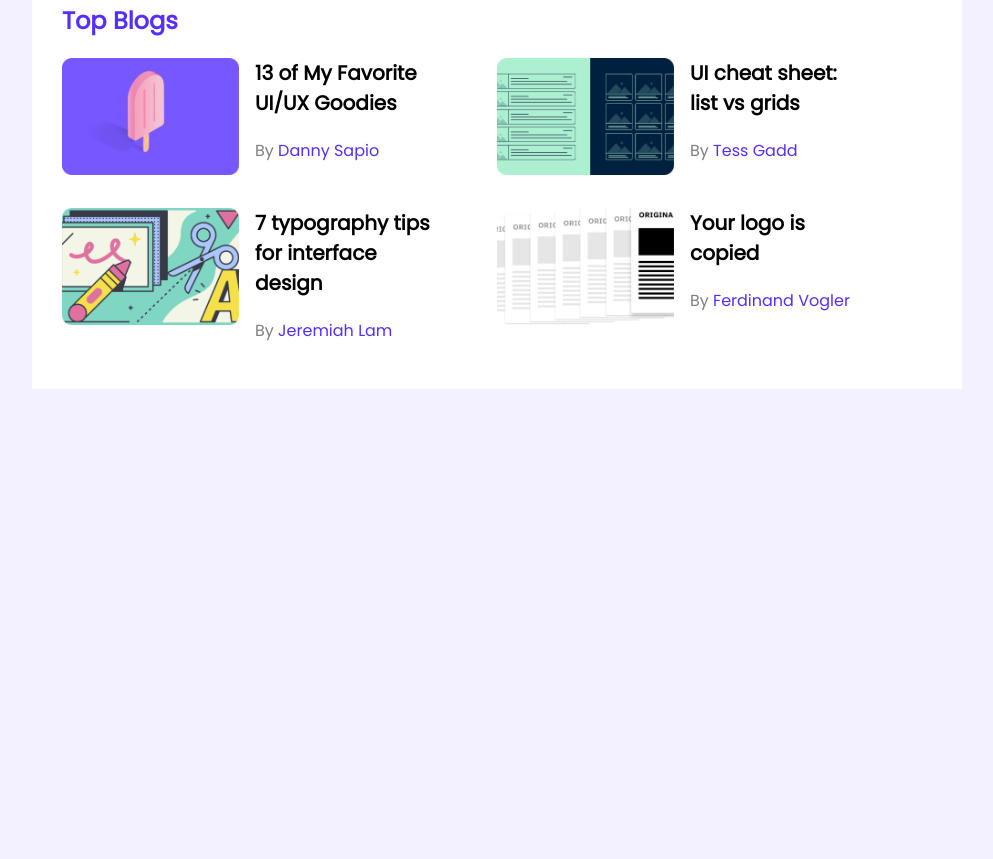
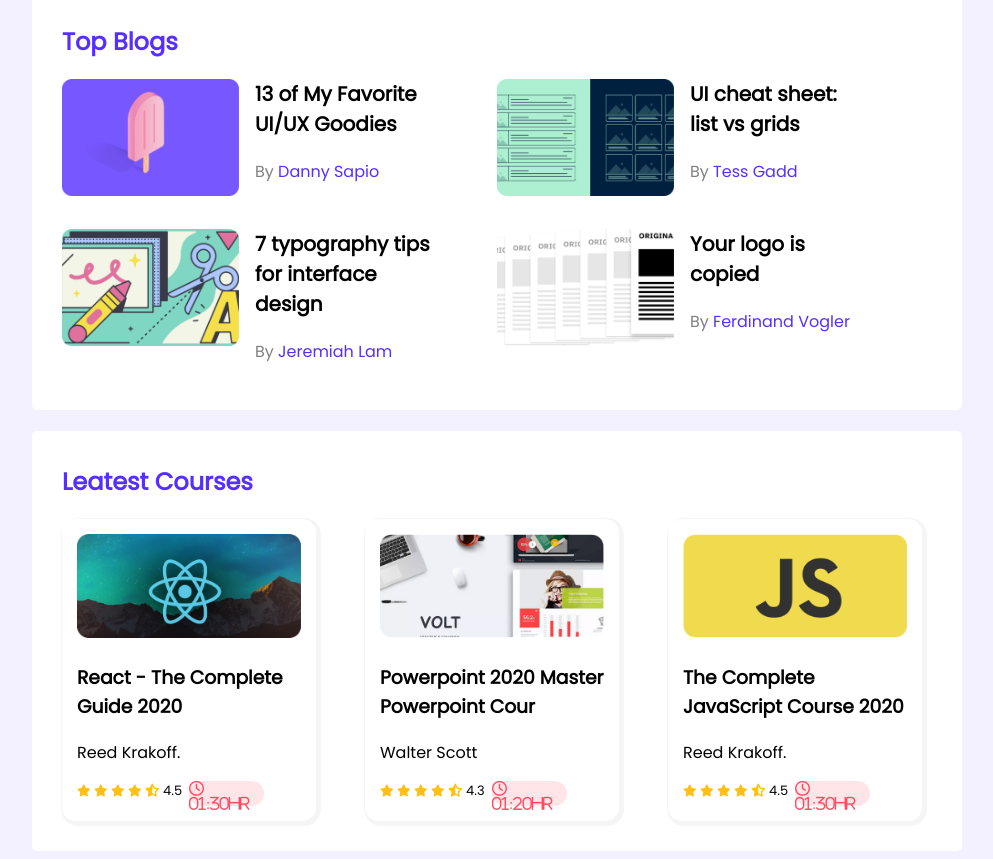
Before and after one commit to Pghosh7994/leader-board-css3, a plain HTML site: page index.html in a window 1280 px wide. Shown: the part 308-1167 px from the top of the page, without its empty margins (143-1136 px from the left). Before the commit the page ends 800 px from the top, so only its background shows below. Drawn offline with Linux system fonts and the light colour scheme.

Commit message:
courses done

```diff
--- a/index.html
+++ b/index.html
@@ -11,6 +11,9 @@
     <link rel="preconnect" href="https://fonts.googleapis.com">
     <link rel="preconnect" href="https://fonts.gstatic.com" crossorigin>
     <link href="https://fonts.googleapis.com/css2?family=Poppins&display=swap" rel="stylesheet">
+    <!-- font awsome -->
+    <script src="https://kit.fontawesome.com/95491f814c.js" crossorigin="anonymous"></script>
+
     <title>Leader Board</title>
 </head>
 
@@ -117,6 +120,88 @@
                 </div>
             </div>
         </section>
+
+        <!-- Leatest courses -->
+
+        <section class="container">
+            <h2 class="section-title">
+                Leatest Courses
+            </h2>
+            <div class="courses">
+                <div class="course">
+                    <div class="course-banner">
+                        <img src="images/courses/course-1.png" alt="">
+                    </div>
+                    <div class="course-detail">
+                        <h3 class="course-title">React - The Complete Guide 2020</h3>
+                        <p class="course-author">Reed Krakoff.</p>
+                        <div class="course-info">
+                            <div class="course-ratting">
+                                <i class="fas fa-star filled"></i>
+                                <i class="fas fa-star filled"></i>
+                                <i class="fas fa-star filled"></i>
+                                <i class="fas fa-star filled"></i>
+                                <i class="fas fa-star-half-alt filled"></i>
+                                <span>4.5</span>
+                            </div>
+                            <div class="course-duration">
+                                <i class="far fa-clock"> 01:30hr</i>
+
+                            </div>
+                        </div>
+                    </div>
+                </div>
+
+                <div class="course">
+                    <div class="course-banner">
+                        <img src="images/courses/course-2.png" alt="">
+                    </div>
+                    <div class="course-detail">
+                        <h3 class="course-title">Powerpoint 2020 Master Powerpoint Cour</h3>
+                        <p class="course-author">Walter Scott</p>
+                        <div class="course-info">
+                            <div class="course-ratting">
+                                <i class="fas fa-star filled"></i>
+                                <i class="fas fa-star filled"></i>
+                                <i class="fas fa-star filled"></i>
+                                <i class="fas fa-star filled"></i>
+                                <i class="fas fa-star-half-alt filled"></i>
+                                <span>4.3</span>
+                            </div>
+                            <div class="course-duration">
+                                <i class="far fa-clock"> 01:20hr</i>
+
+                            </div>
+                        </div>
+                    </div>
+                </div>
+
+                <div class="course">
+                    <div class="course-banner">
+                        <img src="images/courses/course-3.png" alt="">
+                    </div>
+                    <div class="course-detail">
+                        <h3 class="course-title">The Complete JavaScript Course 2020</h3>
+                        <p class="course-author">Reed Krakoff.</p>
+                        <div class="course-info">
+                            <div class="course-ratting">
+                                <i class="fas fa-star filled"></i>
+                                <i class="fas fa-star filled"></i>
+                                <i class="fas fa-star filled"></i>
+                                <i class="fas fa-star filled"></i>
+                                <i class="fas fa-star-half-alt filled"></i>
+                                <span>4.5</span>
+                            </div>
+                            <div class="course-duration">
+                                <i class="far fa-clock"> 01:30hr</i>
+
+                            </div>
+                        </div>
+                    </div>
+                </div>
+
+            </div>
+        </section>
     </main>
 </body>
 
--- a/style.css
+++ b/style.css
@@ -5,12 +5,15 @@ body{
 }
 main{
     display: flex;
-    justify-content: center;
+    flex-direction: column;
+    align-items: center;
 }
 .container{
     background-color: white;
     width: 870px;
     padding: 30px;
+    margin-top: 21px;
+    border-radius: 5px;
 
 }
 hr{
@@ -78,3 +81,45 @@ hr{
     font-size: 16px;
     color: #562EFF;
 }
+
+       /* leatest courses */
+.courses{
+    display: grid;
+    grid-template-columns: repeat(3, 1fr);
+    grid-column-gap: 24px;
+}
+.course{
+    border-radius: 14px;
+	padding: 15px;
+	margin-right: 25px;
+	box-shadow: 2px 2px 1px 3px whitesmoke;
+}
+.course .course-banner img{
+    width: 224px;
+    height: 104px;
+}
+.course-info{
+    display: grid;
+    grid-template-columns: repeat(2, 1fr);
+    font-size: 13px;
+}
+.fa-star{
+    font-size: 12px;
+}
+.fa-star.filled{
+    color: #FFC014;
+}
+.fa-star-half-alt.filled{
+    color: #FFC014;
+}
+.course-duration{
+    background-color: #FFE4E8;
+    color: #FF4A60;
+    border-radius: 14.6913px;
+    width: 75px;
+    height: 25px;
+    font-size: 15px;
+}
+.fa-clock{
+    color: #FF4A60;
+}
```
